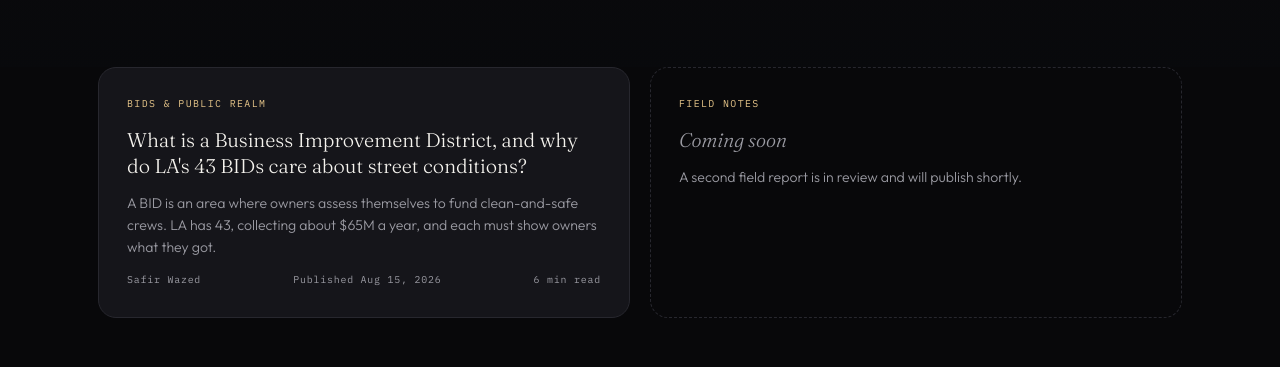
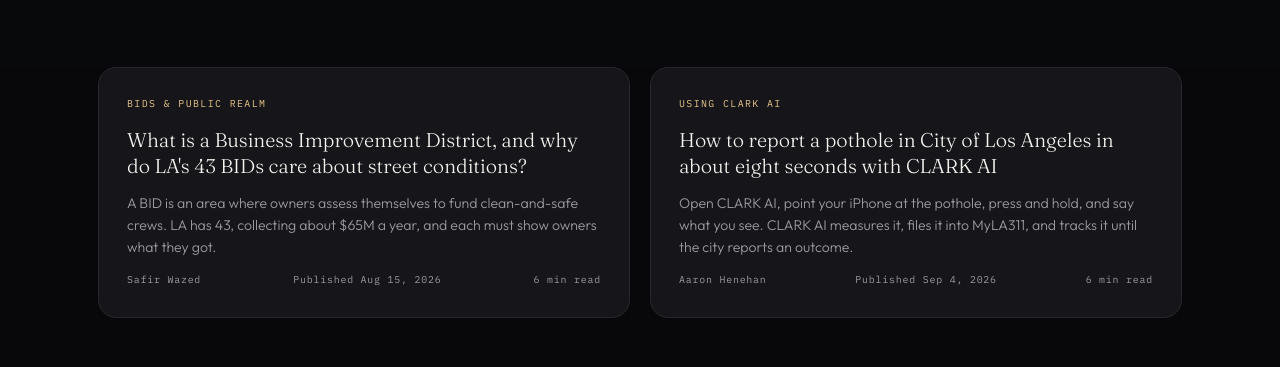
Before and after one commit to safirteaforstreets/tfs-site, a plain HTML site: page articles/index.html in a window 1280 px wide. Shown: the part 433-800 px from the top of the page. Drawn offline with Linux system fonts and the light colour scheme.

Commit message:
Articles index: match homepage share card, add pothole article card

```diff
--- a/articles/index.html
+++ b/articles/index.html
@@ -6,10 +6,14 @@
 <meta name="description" content="Original articles from Tea For Streets: plain answers about street conditions, Business Improvement Districts, and the technology behind CLARK AI, written by the people who file the reports.">
 <meta name="theme-color" content="#08080a">
 <meta property="og:type" content="website">
-<meta property="og:title" content="Articles · Tea For Streets">
-<meta property="og:description" content="Original articles from Tea For Streets: plain answers about street conditions, Business Improvement Districts, and the technology behind CLARK AI, written by the people who file the reports.">
+<meta property="og:title" content="Tea For Streets — Infrastructure Intelligence">
+<meta property="og:description" content="One platform for the physical world. Capture · Understand · Act — across streets, neighborhoods, and cities.">
 <meta property="og:url" content="https://teaforstreets.app/articles">
+<meta property="og:image" content="https://teaforstreets.app/og-share.png">
+<meta property="og:image:width" content="1200">
+<meta property="og:image:height" content="630">
 <meta name="twitter:card" content="summary_large_image">
+<meta name="twitter:image" content="https://teaforstreets.app/og-share.png">
 <meta name="robots" content="noindex">
 <link rel="canonical" href="https://teaforstreets.app/articles">
 <title>Articles · Tea For Streets</title>
@@ -471,12 +475,12 @@
         <div class="fd">A BID is an area where owners assess themselves to fund clean-and-safe crews. LA has 43, collecting about $65M a year, and each must show owners what they got.</div>
         <div class="fm"><span>Safir Wazed</span><span>Published Aug 15, 2026</span><span>6 min read</span></div>
       </a>
-      <div class="fcard soon">
-        <div class="fk">Field notes</div>
-        <div class="ft">Coming soon</div>
-        <div class="fd">A second field report is in review and will publish shortly.</div>
-        <div class="fm"><span>&nbsp;</span></div>
-      </div>
+      <a class="fcard" href="/articles/how-to-report-a-pothole-in-los-angeles-with-clark-ai">
+        <div class="fk">Using CLARK AI</div>
+        <div class="ft">How to report a pothole in City of Los Angeles in about eight seconds with CLARK AI</div>
+        <div class="fd">Open CLARK AI, point your iPhone at the pothole, press and hold, and say what you see. CLARK AI measures it, files it into MyLA311, and tracks it until the city reports an outcome.</div>
+        <div class="fm"><span>Aaron Henehan</span><span>Published Sep 4, 2026</span><span>6 min read</span></div>
+      </a>
     </div>
   </div>
 </section>
```
